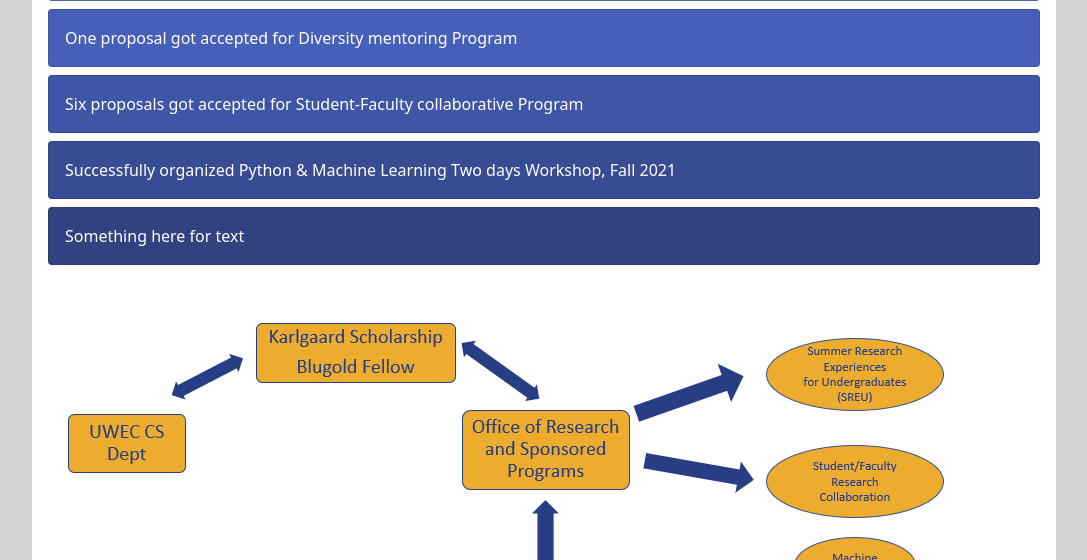
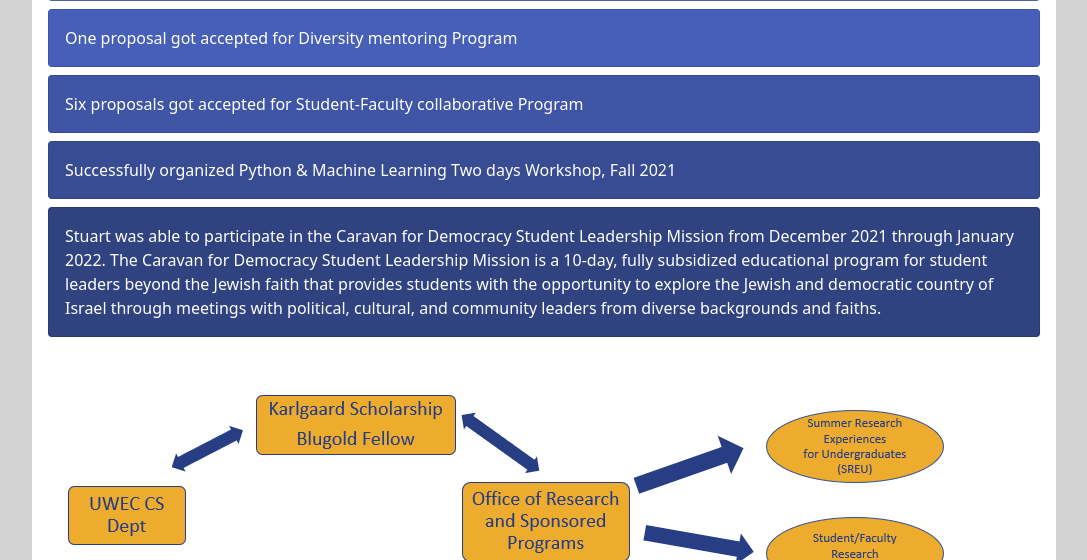
Before and after one commit to H-A-T/aims-website, a Flask app: page / in a window 1280 px wide. Shown: the part 1044-1604 px from the top of the page, without its empty margins (96-1183 px from the left). Run offline with Flask 2, Linux system fonts and the light colour scheme.

Commit message:
Updated success stories with new story

```diff
--- a/templates/about.html
+++ b/templates/about.html
@@ -66,7 +66,11 @@
 
     <div class="card mb-2 card-color"id="card8">
         <div class="card-body">
-            <p class="card-text">Something here for text</p>
+            <p class="card-text">Stuart was able to participate in the Caravan for Democracy Student Leadership Mission
+                from December 2021 through January 2022. The Caravan for Democracy Student Leadership Mission is a
+                10-day, fully subsidized educational program for student leaders beyond the Jewish faith that provides
+                students with the opportunity to explore the Jewish and democratic country of Israel through meetings
+                with political, cultural, and community leaders from diverse backgrounds and faiths.  </p>
         </div>
     </div>
     <img class = "aboutimg mt-5" src="../static/images/AIMScycle.png" alt="AIMS Research Cycle">
```
